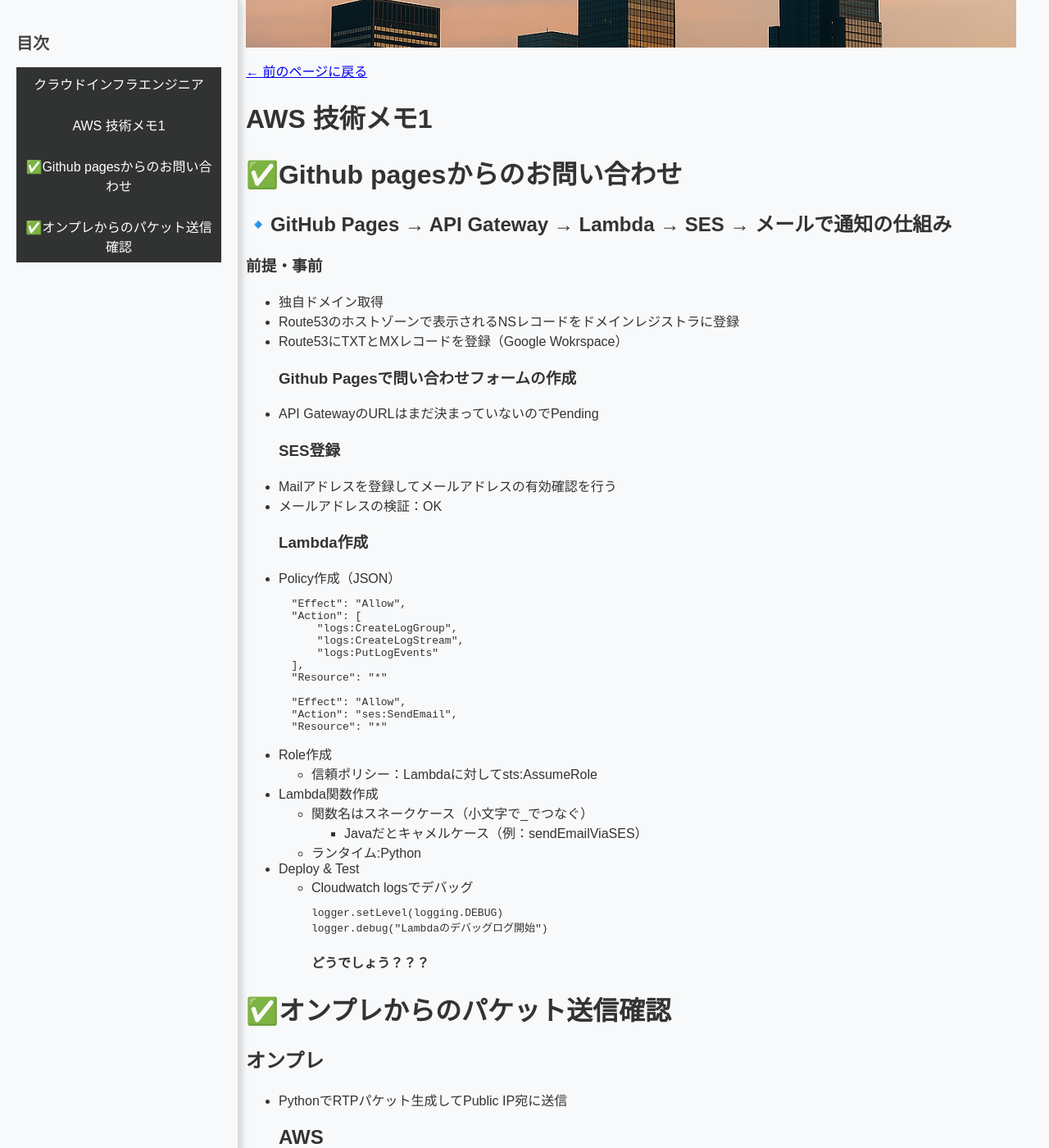
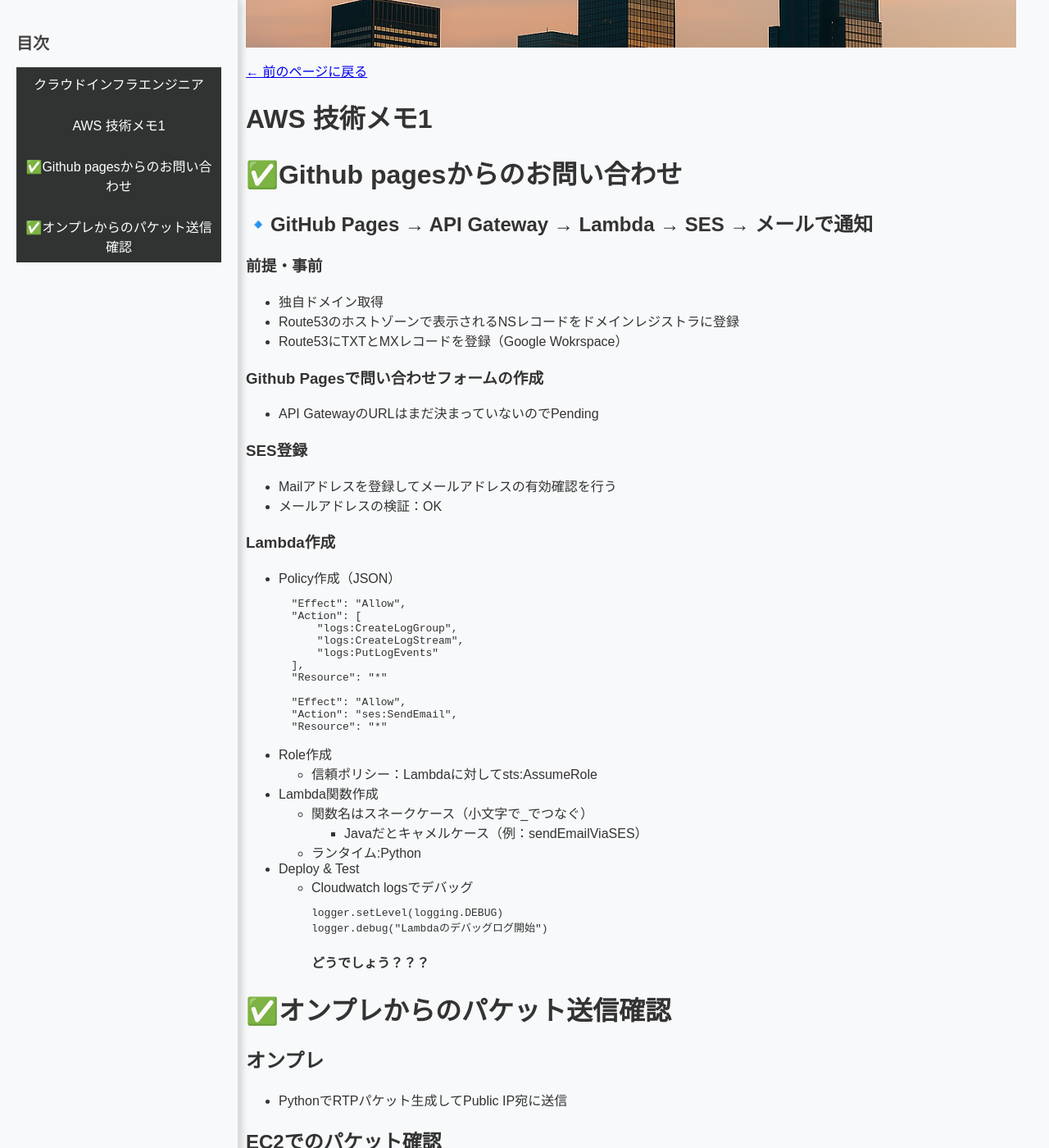
Before and after one commit to cloudrobo48/aws-cloud, a Jekyll site: the page built from docs/aws/aws-top.md, in a window 1280 px wide and 1400 px high, scrolled down 371 px. Shown: the whole window at 82% size. Built offline with Jekyll 4.4.1, drawn with Linux system fonts in a browser that asks for light colours.

Commit message:
Update aws-top.md

```diff
--- a/docs/aws/aws-top.md
+++ b/docs/aws/aws-top.md
@@ -4,16 +4,19 @@
 [← 前のページに戻る](/index.html)
 # AWS 技術メモ1
 # ✅Github pagesからのお問い合わせ
-## 🔹GitHub Pages → API Gateway → Lambda → SES → メールで通知の仕組み
+## 🔹GitHub Pages → API Gateway → Lambda → SES → メールで通知
 ### 前提・事前
 - 独自ドメイン取得
 - Route53のホストゾーンで表示されるNSレコードをドメインレジストラに登録
 - Route53にTXTとMXレコードを登録（Google Wokrspace）
+
 ### Github Pagesで問い合わせフォームの作成
 - API GatewayのURLはまだ決まっていないのでPending
+
 ### SES登録
 - Mailアドレスを登録してメールアドレスの有効確認を行う
 - メールアドレスの検証：OK
+
 ### Lambda作成
 - Policy作成（JSON）
 ~~~
@@ -44,9 +47,11 @@
 #### どうでしょう？？？
 
 # ✅オンプレからのパケット送信確認
+
 ## オンプレ
 - PythonでRTPパケット生成してPublic IP宛に送信
-## AWS
+
+## EC2でのパケット確認
 - Public subnetにLinux2
 - Security Groupで全ての通信許可
 - コンソールでパケットキャプチャー
```
